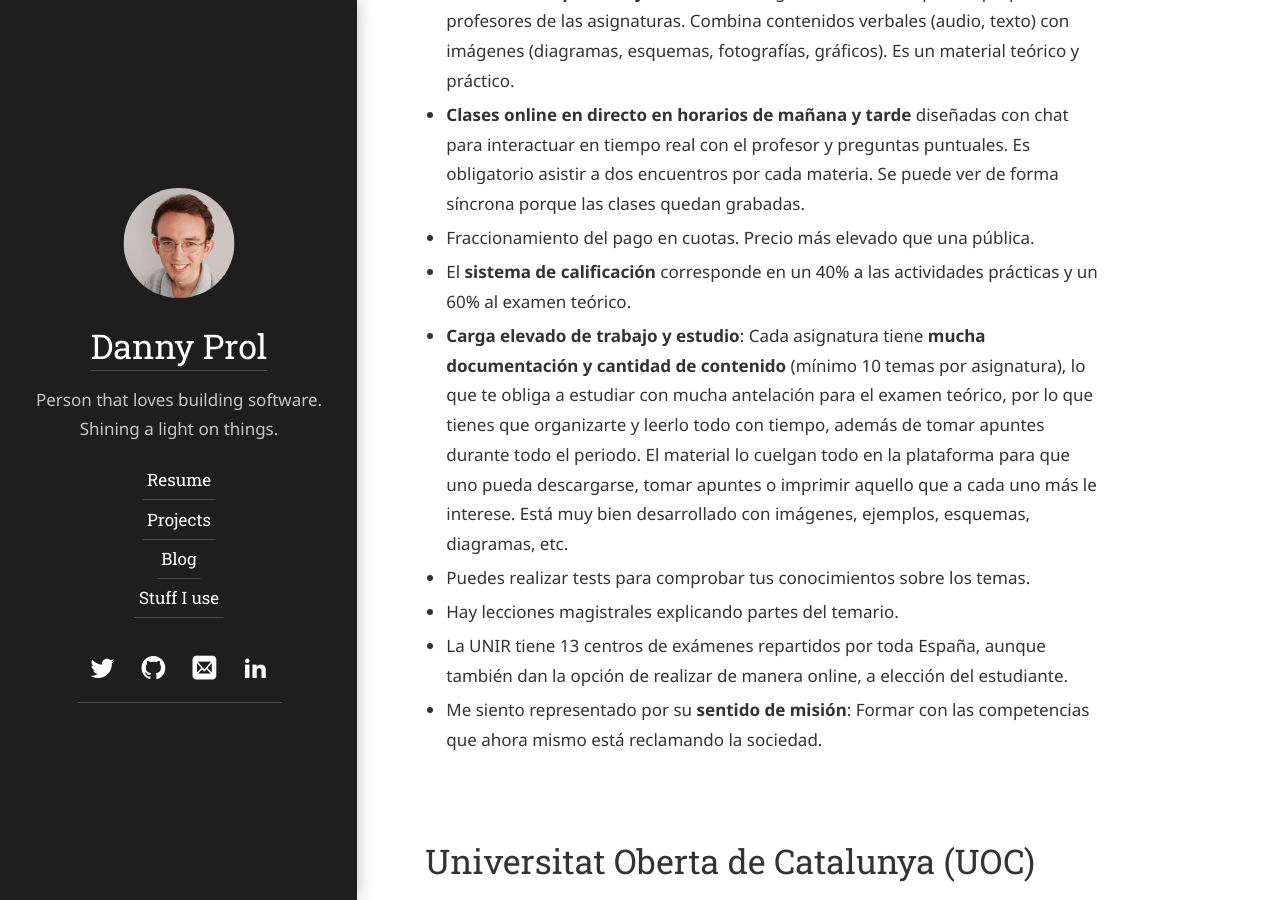
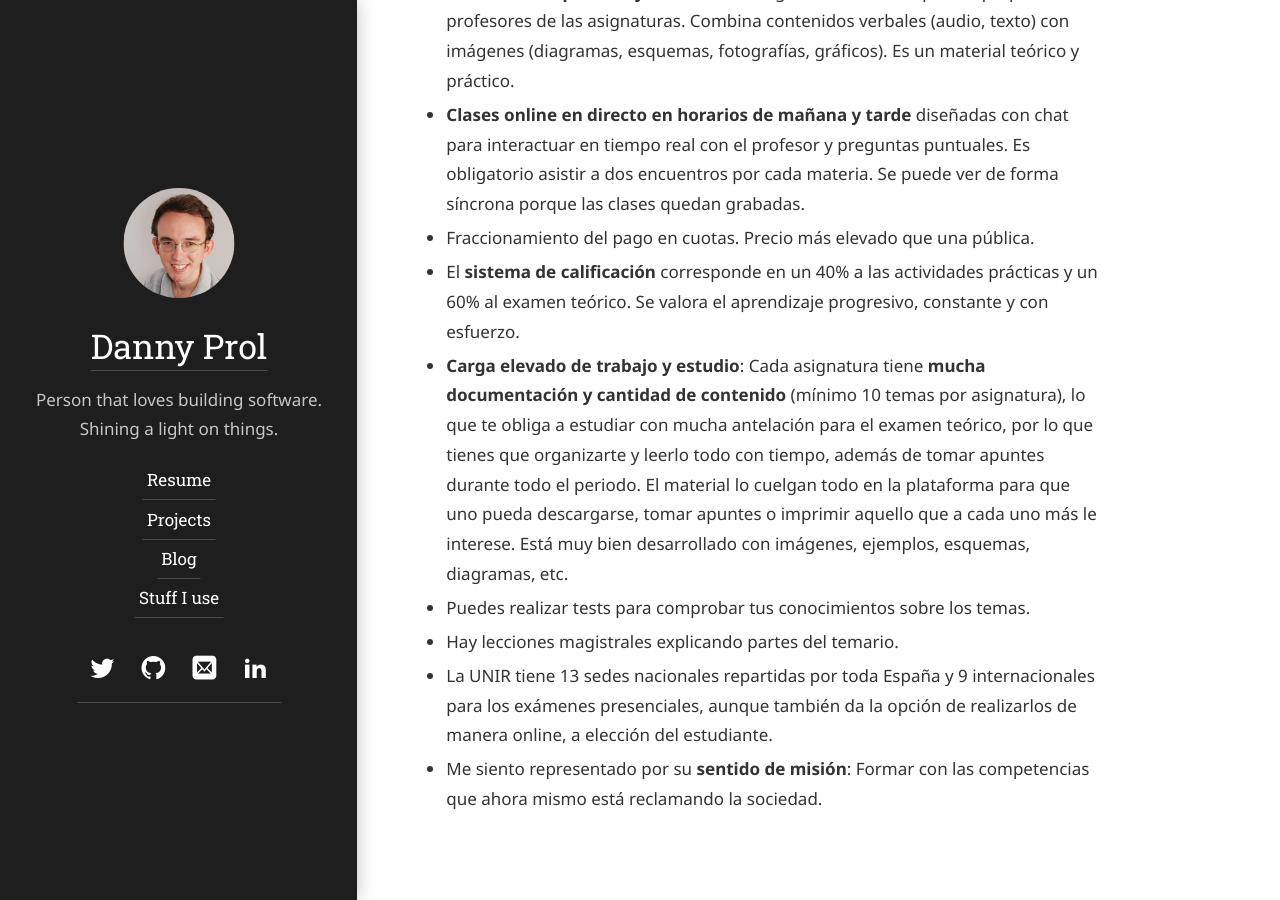
Before and after one commit to dprol/dprol.github.io, a Jekyll site: the page built from hydejack/_posts/2021-07-04-uoc-unir.md, in a window 1280 px wide and 900 px high, scrolled down 1824 px. Built offline with Jekyll 4.4.1, drawn with Linux system fonts in a browser that asks for light colours; some web fonts are replaced.

Commit message:
Update 2021-07-04-uoc-unir.md

```diff
--- a/hydejack/_posts/2021-07-04-uoc-unir.md
+++ b/hydejack/_posts/2021-07-04-uoc-unir.md
@@ -20,11 +20,11 @@
 - **Recursos de aprendizaje**: contenidos originales diseñados por los propios profesores de las asignaturas. Combina contenidos verbales (audio, texto) con imágenes (diagramas, esquemas, fotografías, gráficos). Es un material teórico y práctico.
 - **Clases online en directo en horarios de mañana y tarde** diseñadas con chat para interactuar en tiempo real con el profesor y preguntas puntuales. Es obligatorio asistir a dos encuentros por cada materia. Se puede ver de forma síncrona porque las clases quedan grabadas.
 - Fraccionamiento del pago en cuotas. Precio más elevado que una pública.
-- El **sistema de calificación** corresponde en un 40% a las actividades prácticas y un 60% al examen teórico.
+- El **sistema de calificación** corresponde en un 40% a las actividades prácticas y un 60% al examen teórico. Se valora el aprendizaje progresivo, constante y con esfuerzo.
 - **Carga elevado de trabajo y estudio**: Cada asignatura tiene **mucha documentación y cantidad de contenido** (mínimo 10 temas por asignatura), lo que te obliga a estudiar con mucha antelación para el examen teórico, por lo que tienes que organizarte y leerlo todo con tiempo, además de tomar apuntes durante todo el periodo. El material lo cuelgan todo en la plataforma para que uno pueda descargarse, tomar apuntes o imprimir aquello que a cada uno más le interese. Está muy bien desarrollado con imágenes, ejemplos, esquemas, diagramas, etc.
 - Puedes realizar tests para comprobar tus conocimientos sobre los temas.
 - Hay lecciones magistrales explicando partes del temario.
-- La UNIR tiene 13 centros de exámenes repartidos por toda España, aunque también dan la opción de realizar de manera online, a elección del estudiante.
+- La UNIR tiene 13 sedes nacionales repartidas por toda España y 9 internacionales para los exámenes presenciales, aunque también da la opción de realizarlos de manera online, a elección del estudiante.
 - Me siento representado por su **sentido de misión**: Formar con las competencias que ahora mismo está reclamando la sociedad.
 
 # Universitat Oberta de Catalunya (UOC)
```
